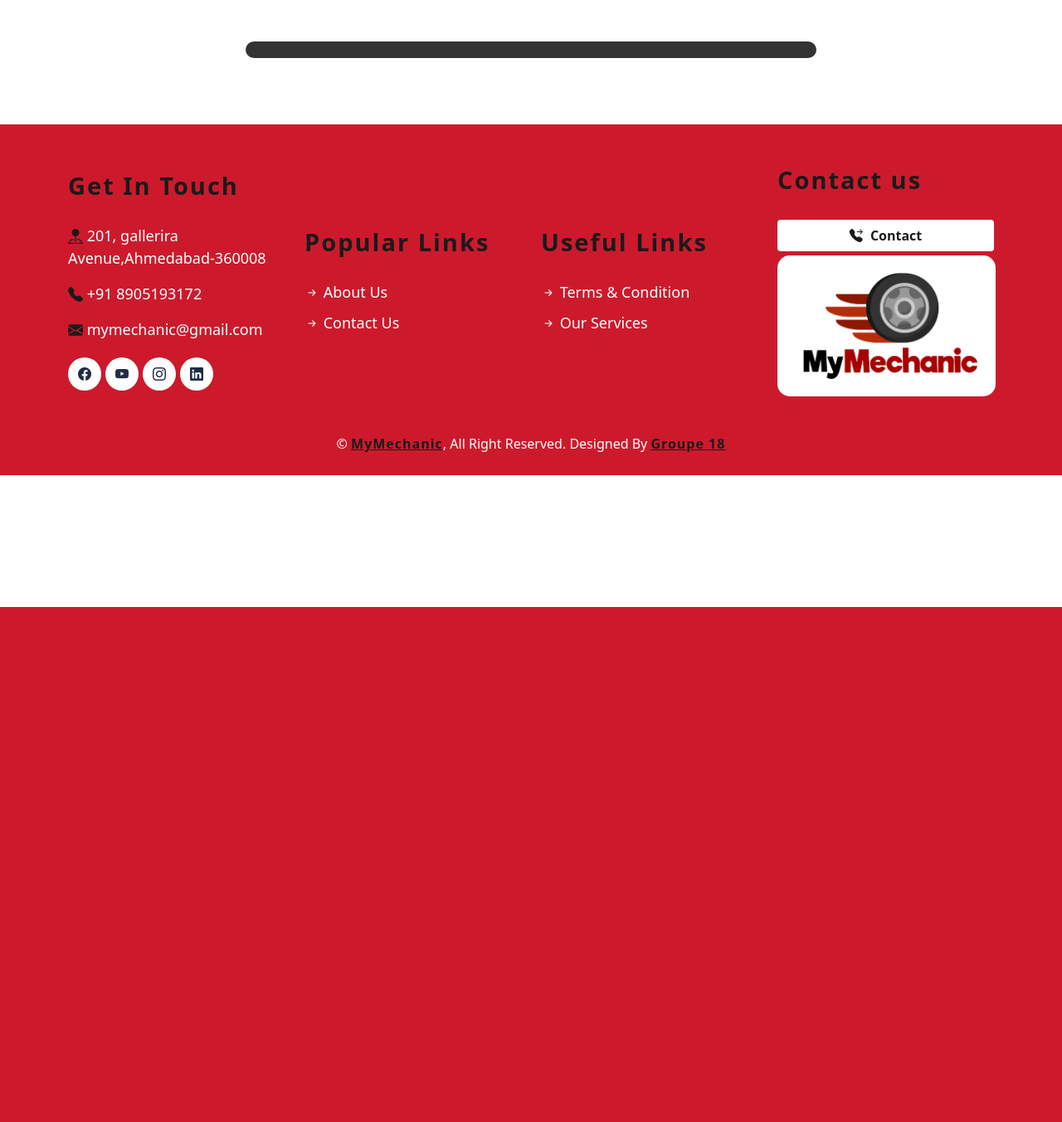
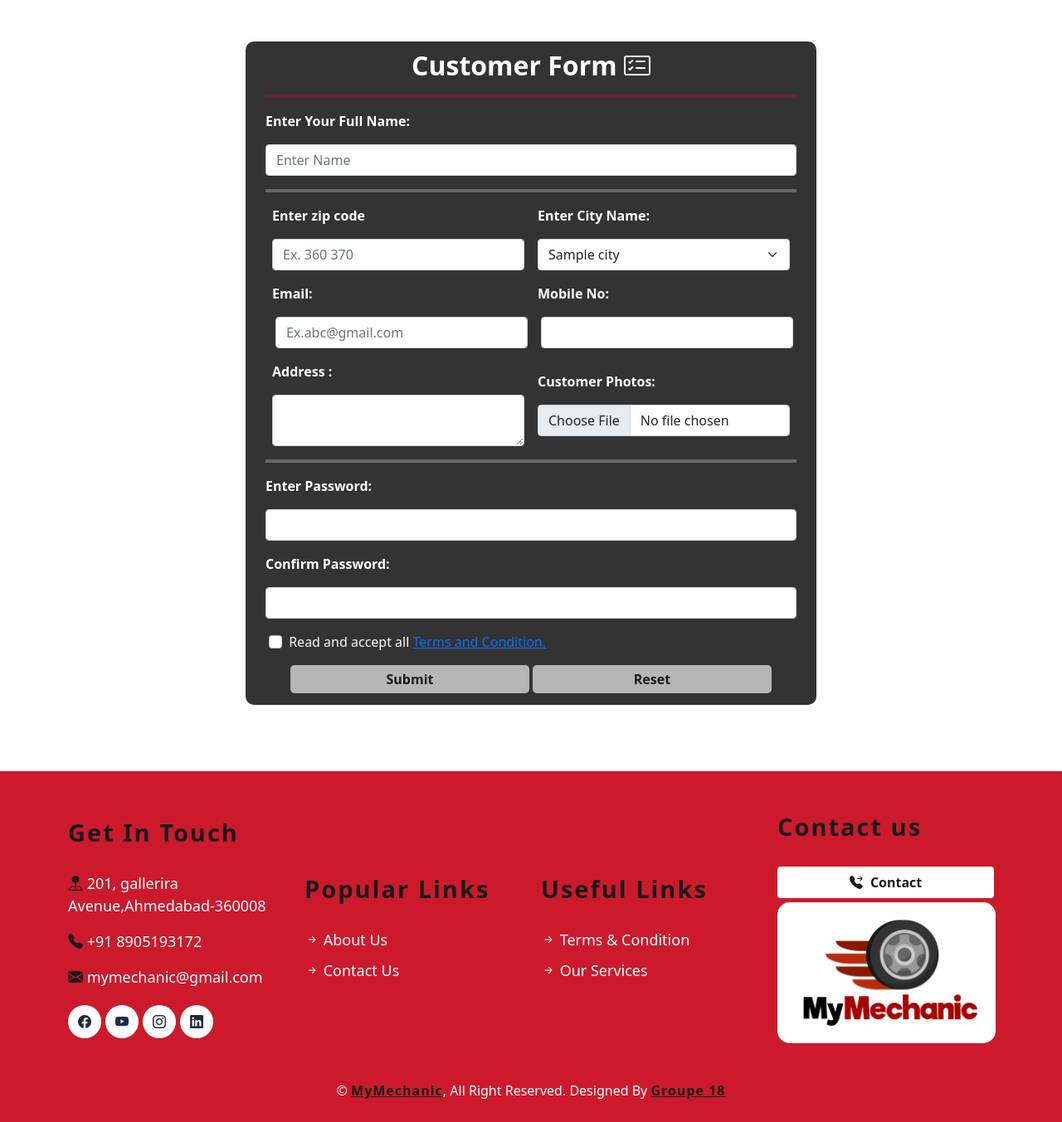
Before and after one commit to smit-vekariya/mymechanic, a PHP site: page /final-project/customer.php in a window 1280 px wide. Shown: the part 68-1421 px from the top of the page at 83% size. Before the commit the page ends 800 px from the top, so only its background shows below. Run offline with PHP 8.4, Linux system fonts and the light colour scheme; the visitor is signed in with stand-in values (Sample User, id 1); tables that the repository leaves empty or names only in its code hold one stand-in row (values such as "Sample post").

Commit message:
3 commit

```diff
--- a/customer.php
+++ b/customer.php
@@ -104,7 +104,7 @@ if ($_SERVER['REQUEST_METHOD'] == 'POST') {
 	<!-- customer form html start  -->
 	<div class="form-container">
 		<div class="field-container">
-			<!-- <form method="POST" action="<?php echo $_SERVER['PHP_SELF']; ?>" class="customer-form" enctype="multipart/form-data">
+			<form method="POST" action="<?php echo $_SERVER['PHP_SELF']; ?>" class="customer-form" enctype="multipart/form-data">
 				<h2 class="form-field" style="font-weight: bold; color:white; text-align:center"> Customer Form <i class="bi bi-card-checklist"></i></h2>
 				<hr style="height:4px; background-color: Red;">
 				<p style="font-weight: bold; color:white">Enter Your Full Name: </p>
@@ -161,7 +161,7 @@ if ($_SERVER['REQUEST_METHOD'] == 'POST') {
 					<input type="password" maxlength="30" class="form-control" id="password" name="password" required="required" />
 				</div>
 				<div class="form-field mb-3 ">
-
+				<p style="font-weight: bold; color:white">Confirm Password:</p>
 					<input type="password" maxlength="30" class="form-control" id="confirmpassword" name="confirmpassword"  required="required" />
 				</div>
 				<div class="form-field mb-3">
@@ -172,7 +172,7 @@ if ($_SERVER['REQUEST_METHOD'] == 'POST') {
 					<button class="customer-submit mb-1" type="submit">Submit</button>
 					<button class="customer-submit mb-1" type="reset">Reset</button>
 				</div>
-			</form> -->
+			</form>
 		</div>
 	</div>
 	<!-- customer form html End  -->
```
